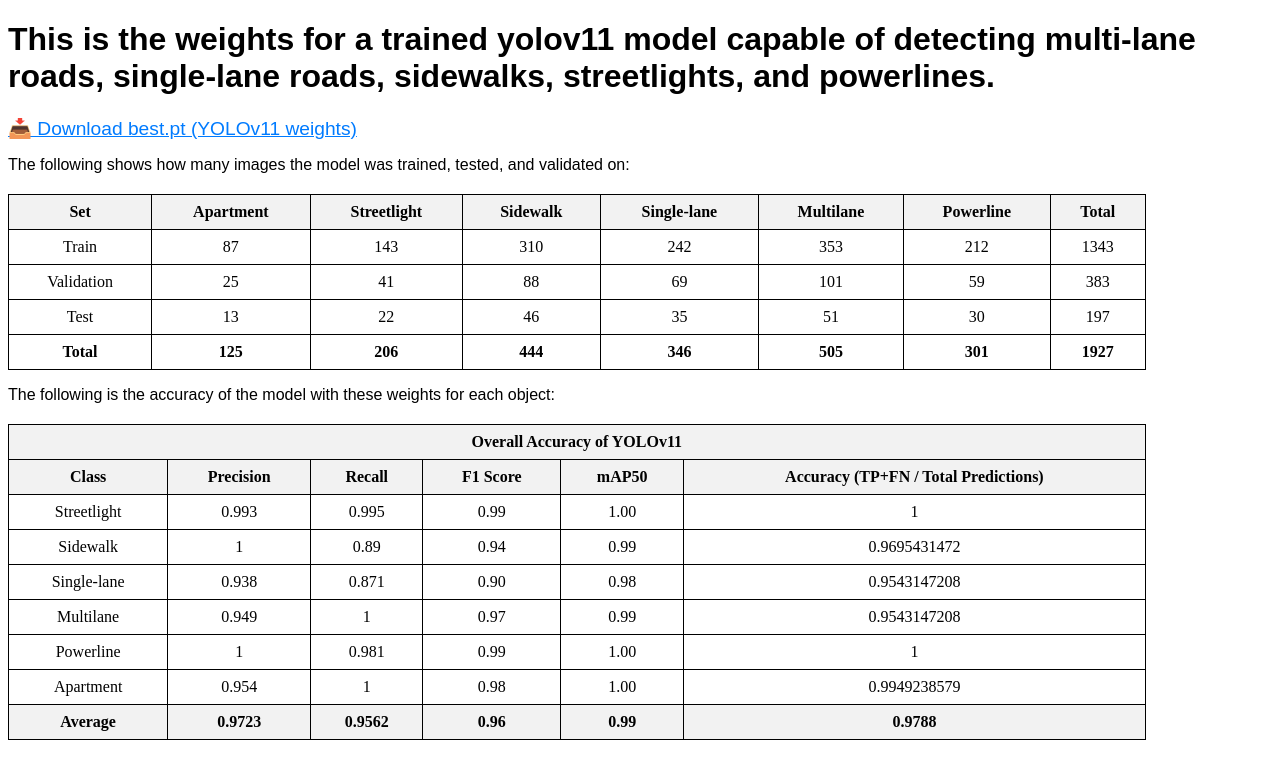
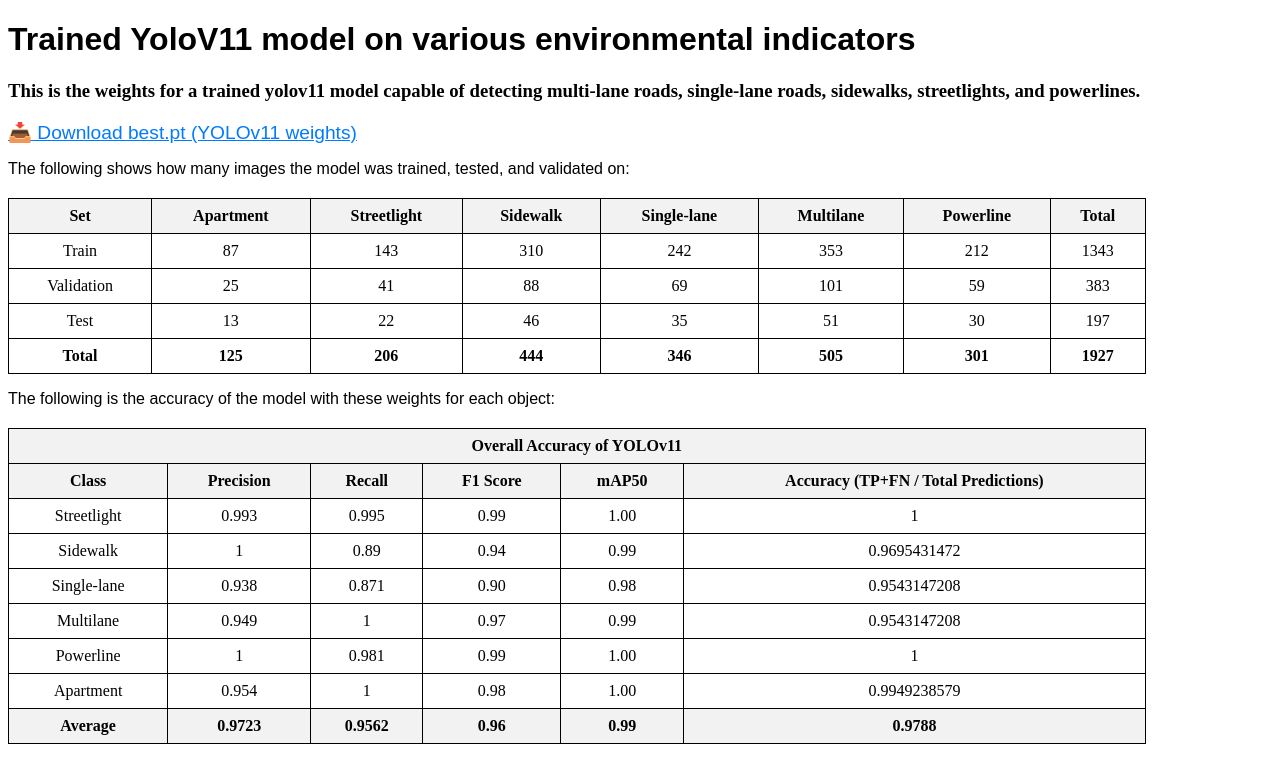
Before and after one commit to AndrewCart5/YoloV11Trained, a plain HTML site: page index.html in a window 1280 px wide. Drawn offline with Linux system fonts and the light colour scheme.

Commit message:
Update index.html

```diff
--- a/index.html
+++ b/index.html
@@ -22,7 +22,8 @@
   </style>
 </head>
 <body>
- <h1>This is the weights for a trained yolov11 model capable of detecting multi-lane roads, single-lane roads, sidewalks, streetlights, and powerlines.</h1>
+  <h1>Trained YoloV11 model on various environmental indicators</h1>
+ <h3>This is the weights for a trained yolov11 model capable of detecting multi-lane roads, single-lane roads, sidewalks, streetlights, and powerlines.</h3>
 <p>
   <a href="best.pt" download style="font-size: 1.2em; color: #007bff; text-decoration: underline;">
     &#128229; Download best.pt (YOLOv11 weights)
```
